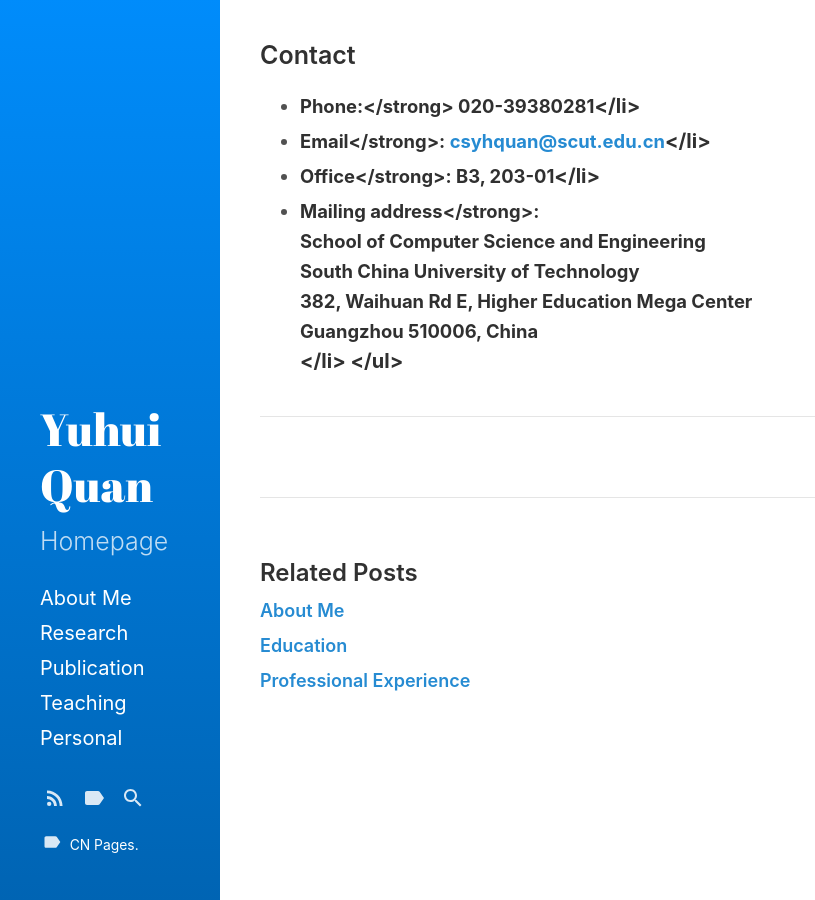
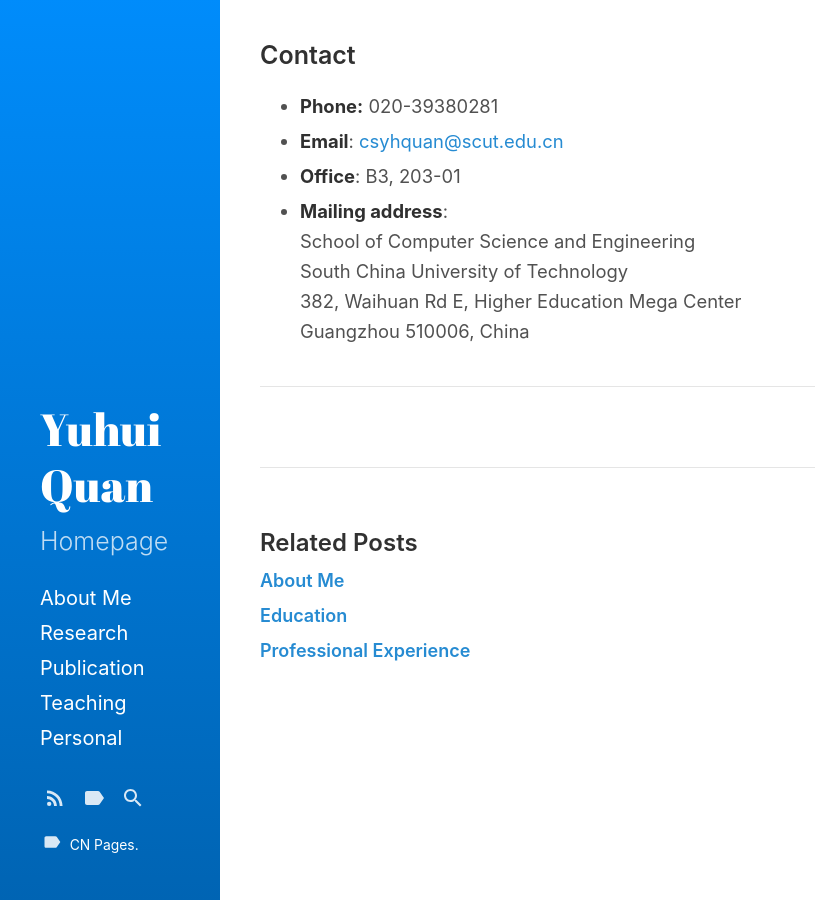
Before and after one commit to Dofboom/Dofboom.github.io, a Jekyll site: the page built from _posts/2020-5-30-1_contact.md, in a window 1280 px wide. Shown: the whole page, without its empty margins (0-815 px from the left). Built offline with Jekyll 4.4.1, drawn with Linux system fonts in a browser that asks for light colours.

Commit message:
Update 2020-5-30-1_contact.md

```diff
--- a/_posts/2020-5-30-1_contact.md
+++ b/_posts/2020-5-30-1_contact.md
@@ -3,10 +3,10 @@ layout: post
 title: Contact
 ---
 <ul>
-<li><strong><t1>Phone:</strong> 020-39380281</t1></li>
-<li><strong><t1>Email</strong>: <a href="mailto:csyhquan@scut.edu.cn">csyhquan@scut.edu.cn</a></t1></li>
-<li><strong><t1>Office</strong>: B3, 203-01</t1></li>
-<li><strong><t1>Mailing address</strong>:</t1><br />
+<li><t1><strong>Phone:</strong> 020-39380281</t1></li>
+<li><t1><strong>Email</strong>: <a href="mailto:csyhquan@scut.edu.cn">csyhquan@scut.edu.cn</a></t1></li>
+<li><t1><strong>Office</strong>: B3, 203-01</t1></li>
+<li><t1><strong>Mailing address</strong>:</t1><br />
 <t1>School of Computer Science and Engineering</t1><br />
 <t1>South China University of Technology</t1><br />
 <t1>382, Waihuan Rd E, Higher Education Mega Center</t1><br />
```
